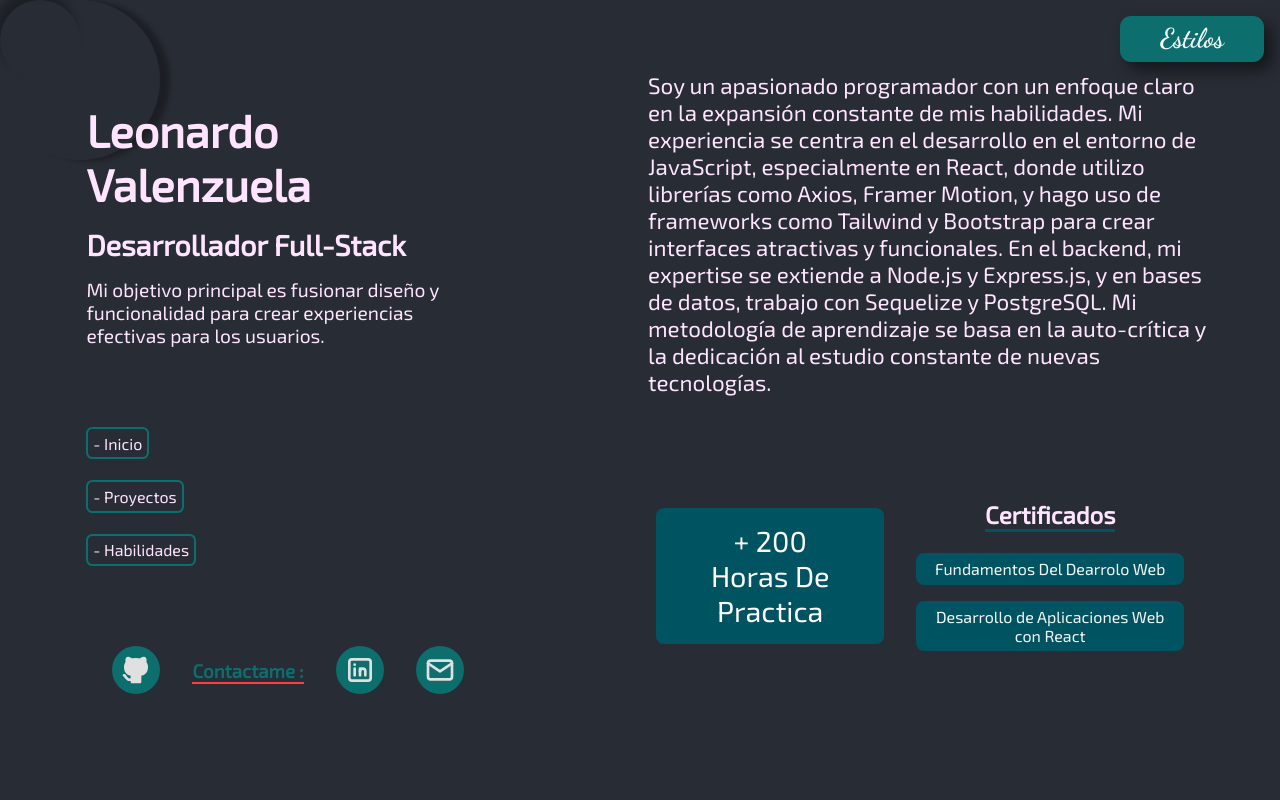
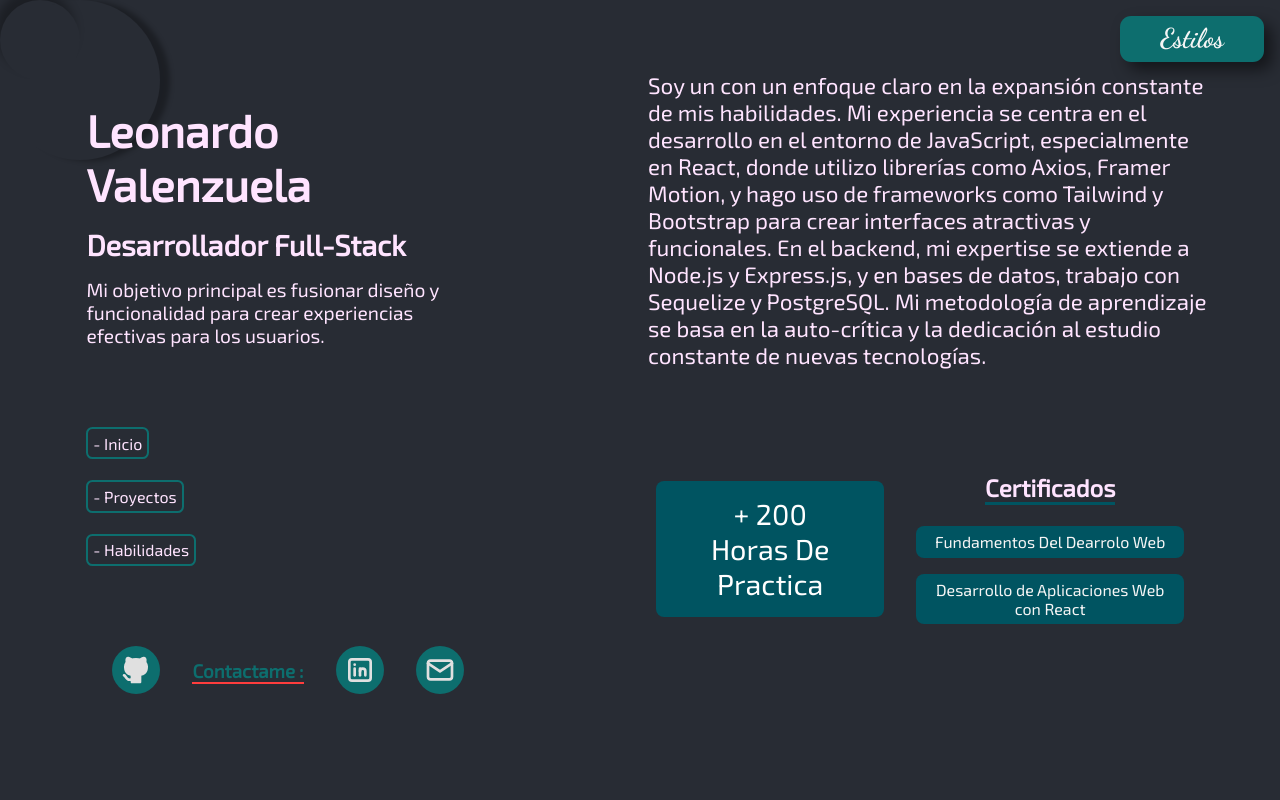
Before and after one commit to dattecode/portafolio_v04, a React (Vite) app: page / in a window 1280 px wide. Shown: the top 800 px of the page. Built offline with nearby package versions, Linux system fonts and the light colour scheme; a web font is replaced by a local one.

Commit message:
push_des

```diff
--- a/src/components/Home.jsx
+++ b/src/components/Home.jsx
@@ -20,15 +20,14 @@ const Home = ({ articleAnimated }) => {
         animate="animate"
         exit="exit"
       >
-        Soy un apasionado programador con un enfoque claro en la expansión
-        constante de mis habilidades. Mi experiencia se centra en el desarrollo
-        en el entorno de JavaScript, especialmente en React, donde utilizo
-        librerías como Axios, Framer Motion, y hago uso de frameworks como
-        Tailwind y Bootstrap para crear interfaces atractivas y funcionales. En
-        el backend, mi expertise se extiende a Node.js y Express.js, y en bases
-        de datos, trabajo con Sequelize y PostgreSQL. Mi metodología de
-        aprendizaje se basa en la auto-crítica y la dedicación al estudio
-        constante de nuevas tecnologías.
+        Soy un con un enfoque claro en la expansión constante de mis
+        habilidades. Mi experiencia se centra en el desarrollo en el entorno de
+        JavaScript, especialmente en React, donde utilizo librerías como Axios,
+        Framer Motion, y hago uso de frameworks como Tailwind y Bootstrap para
+        crear interfaces atractivas y funcionales. En el backend, mi expertise
+        se extiende a Node.js y Express.js, y en bases de datos, trabajo con
+        Sequelize y PostgreSQL. Mi metodología de aprendizaje se basa en la
+        auto-crítica y la dedicación al estudio constante de nuevas tecnologías.
       </motion.p>
       <motion.section
         className="homeSubDes"
```
